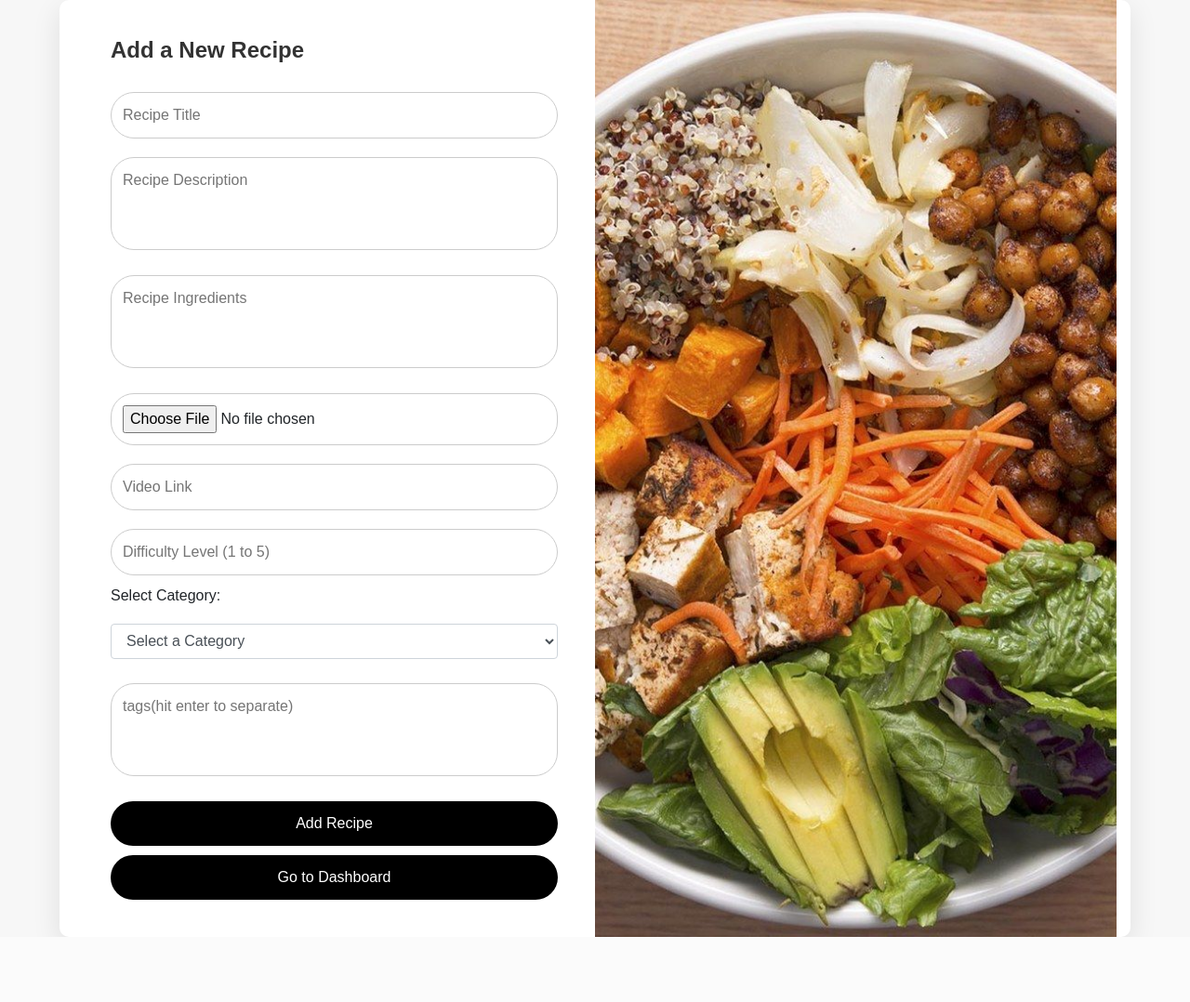
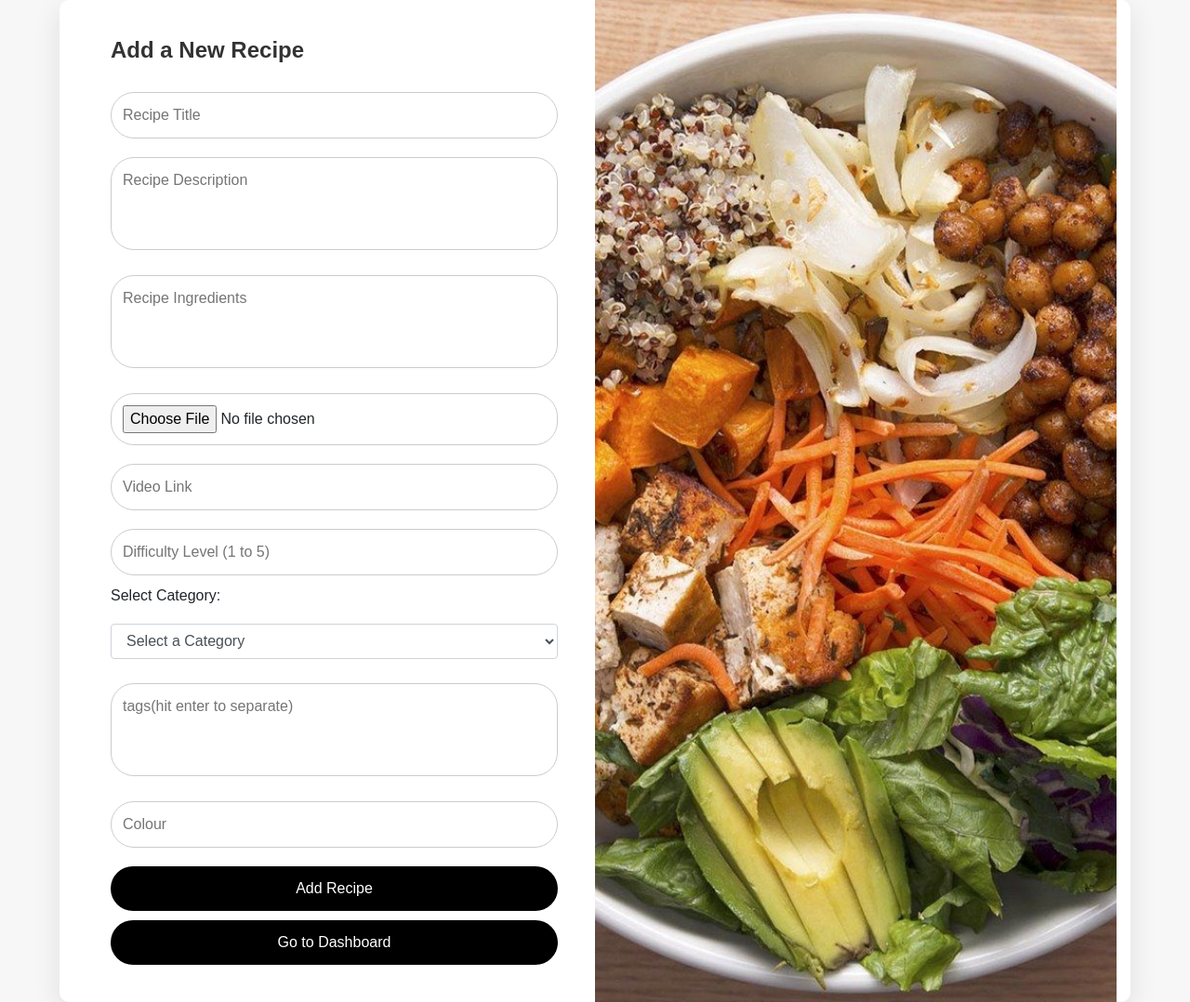
Before and after one commit to Himali-M-Thennakoon/recipe_management, a PHP site: page /add_recipe.php in a window 1280 px wide. Shown: the whole page at 93% size. Before the commit the page ends 1008 px from the top, so only its background shows below. Run offline with PHP 8.4, Linux system fonts and the light colour scheme; some libraries are stand-ins or nearby versions.

Commit message:
Update add_recipe.php

```diff
--- a/add_recipe.php
+++ b/add_recipe.php
@@ -15,6 +15,8 @@ if ($_SERVER['REQUEST_METHOD'] === 'POST') {
     $video = mysqli_real_escape_string($conn, $_POST['video']);
     $difficulty = mysqli_real_escape_string($conn, $_POST['difficulty']);
 
+$Colour = mysqli_real_escape_string($conn,$_POST['Colour']);
+
 
 
     $categories = isset($_POST['category']) ? implode(',', $_POST['category']) : '';
@@ -30,8 +32,8 @@ if ($_SERVER['REQUEST_METHOD'] === 'POST') {
 
     if (in_array($imageFileType, $valid_extensions)) {
         if (move_uploaded_file($_FILES['image']['tmp_name'], $target_file)) {
-            $sql = "INSERT INTO recipes (title, description, ingredients, image, video, difficulty, category,tags)
-                    VALUES ('$title', '$description', '$ingredients', '$image', '$video', '$difficulty', '$categories','$tags')";
+            $sql = "INSERT INTO recipes (title, description, ingredients, image, video, difficulty, category,tags,Colour)
+                    VALUES ('$title', '$description', '$ingredients', '$image', '$video', '$difficulty', '$categories','$tags'$Colour)";
 
             if ($conn->query($sql) === TRUE) {
                 echo "<script type='text/javascript'>
@@ -93,6 +95,7 @@ $conn->close();
                     <input type="text" name="difficulty" placeholder="Difficulty Level (1 to 5)" required>
 
 
+
                     <!-- Multi-Select Dropdown -->
                     <!-- Multi-Select Dropdown for Categories -->
                     <div class="form-group">
@@ -111,6 +114,7 @@ $conn->close();
                     </div>
                     <textarea name="tags" placeholder="tags(hit enter to separate)" rows="4" required></textarea>
 
+<input type="text" name = "Colour" placeholder ="Colour" required >
 
 
 
```
